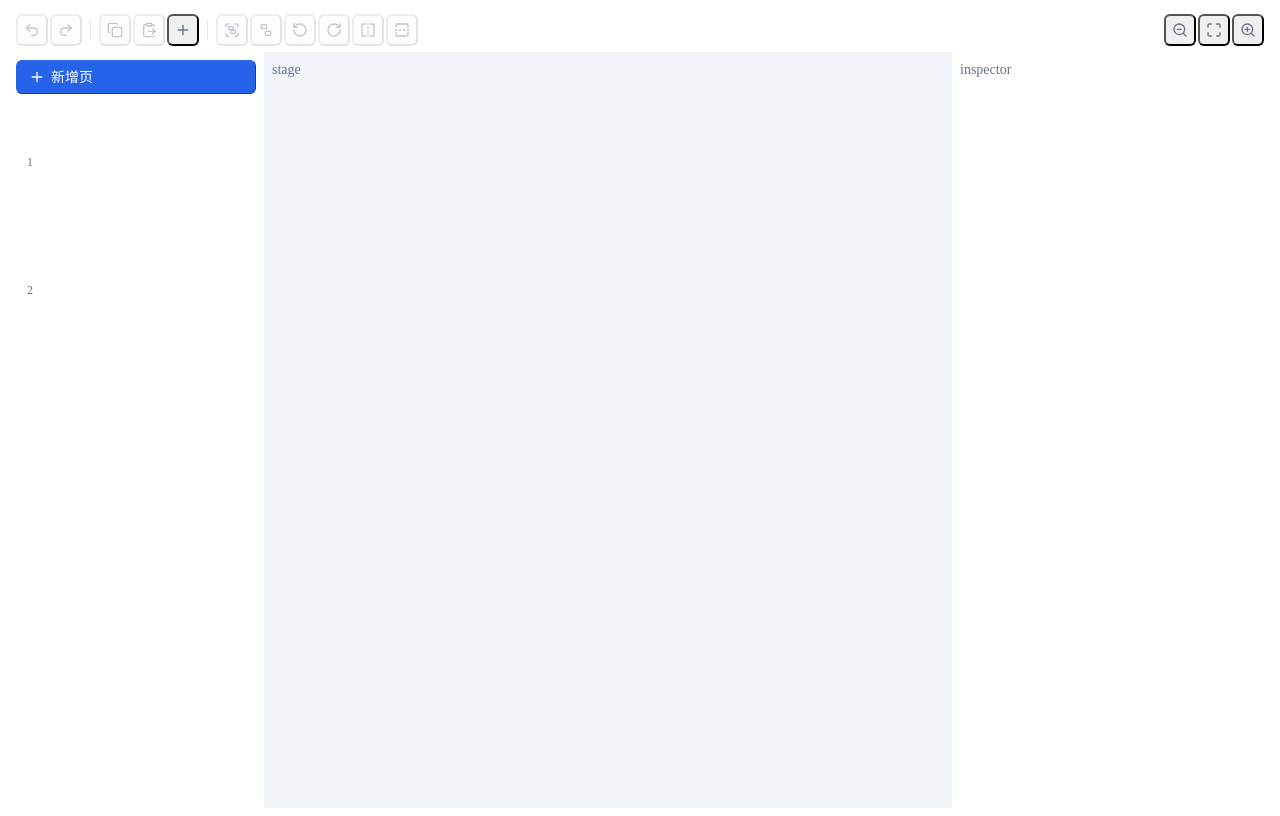
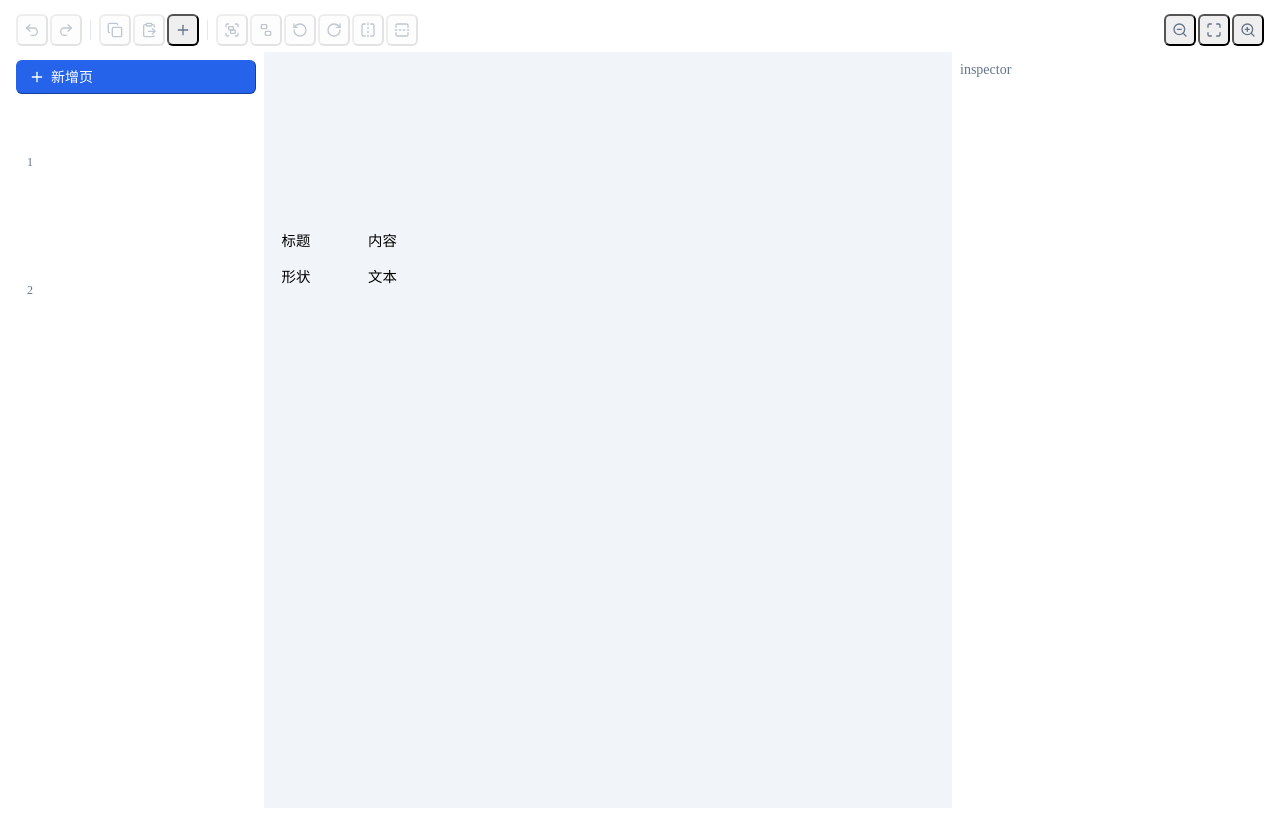
Before and after one commit to ijry/ppt4ai, a Vue app in the folder apps/playground/: page / in a window 1280 px wide. Built offline with nearby package versions, Linux system fonts and the light colour scheme.

Commit message:
feat(playground): canvas stage wrapping PptEditor with zoom

```diff
--- a/apps/playground/src/EditorApp.vue
+++ b/apps/playground/src/EditorApp.vue
@@ -33,6 +33,7 @@ function onZoom(kind: 'in' | 'out' | 'fit'): void {
   const page = snapshot.value.slides[snapshot.value.activeSlideId]!.thumbnailScene.page
   zoom.value = kind === 'in' ? zoomIn(zoom.value) : kind === 'out' ? zoomOut(zoom.value) : fitZoom({ w: 960, h: 540 }, page)
 }
+function onStageUpdate(next: typeof snapshot.value): void { snapshot.value = next }
 </script>
 <template>
   <div class="grid h-screen grid-rows-[auto_1fr] bg-bg text-text">
@@ -48,7 +49,7 @@ function onZoom(kind: 'in' | 'out' | 'fit'): void {
         class="min-h-0 overflow-y-auto border-r border-border bg-surface"
         @select="selectSlide" @add="addSlide" @duplicate="duplicateSlide" @delete="deleteSlide" @move="moveSlide"
       />
-      <CanvasStage :snapshot="snapshot" class="min-h-0 overflow-auto" />
+      <CanvasStage :snapshot="snapshot" :host="host" :zoom="zoom" class="min-h-0 overflow-auto" @update="onStageUpdate" />
       <Inspector :snapshot="snapshot" class="min-h-0 overflow-y-auto border-l border-border bg-surface" />
     </div>
   </div>
--- /dev/null
+++ b/apps/playground/src/editor/stage-bindings.ts
@@ -0,0 +1,27 @@
+import type { SceneGraph } from '@ppt4ai/render'
+import type { TextBody } from '@ppt4ai/model'
+import { normalizeTextElement } from '@ppt4ai/text'
+import type { PlaygroundPresentationSnapshot } from '../presentation-host'
+
+export interface StageBindings {
+  scene: SceneGraph
+  selectedElementId: string | undefined
+  selectedElementIds: string[]
+  textBodies: Record<string, TextBody>
+}
+
+export function stageBindings(snapshot: PlaygroundPresentationSnapshot): StageBindings {
+  const slide = snapshot.slides[snapshot.activeSlideId]!
+  const selectedElementIds = [...slide.engineState.selection]
+  const textBodies: Record<string, TextBody> = {}
+  for (const el of Object.values(slide.engineState.document.elements)) {
+    const element = el as { id: string; kind: string }
+    if (element.kind === 'text') textBodies[element.id] = normalizeTextElement(el as never)
+  }
+  return {
+    scene: slide.thumbnailScene,
+    selectedElementId: selectedElementIds.length === 1 ? selectedElementIds[0] : undefined,
+    selectedElementIds,
+    textBodies,
+  }
+}
--- a/apps/playground/src/regions/CanvasStage.vue
+++ b/apps/playground/src/regions/CanvasStage.vue
@@ -1,7 +1,59 @@
 <script setup lang="ts">
-import type { PlaygroundPresentationSnapshot } from '../presentation-host'
-defineProps<{ snapshot: PlaygroundPresentationSnapshot }>()
+import { computed } from 'vue'
+import { PptEditor, type TableCellSelection } from '@ppt4ai/editor'
+import type { Fill, StrokeStyle, TableBorder, TextBody } from '@ppt4ai/model'
+import { stageBindings } from '../editor/stage-bindings'
+import type { PlaygroundPresentationHost, PlaygroundPresentationSnapshot } from '../presentation-host'
+
+const props = defineProps<{ snapshot: PlaygroundPresentationSnapshot; host: PlaygroundPresentationHost; zoom: number }>()
+const emit = defineEmits<{ update: [PlaygroundPresentationSnapshot] }>()
+
+const b = computed(() => stageBindings(props.snapshot))
+const tableCellSelection = computed(() => {
+  const s = props.snapshot.slides[props.snapshot.activeSlideId]!.engineState.tableCellSelection
+  return s ? { elementId: s.elementId, row: s.row, column: s.column } : undefined
+})
+
+function selectElements(p: { elementIds: string[] }): void { emit('update', props.host.selectElements(p.elementIds)) }
+function groupSelected(): void { emit('update', props.host.groupSelected()) }
+function ungroupSelected(p: { groupId: string }): void { emit('update', props.host.ungroupSelected(p.groupId)) }
+function resizeSelected(p: { elementIds: string[]; bounds: { x: number; y: number; w: number; h: number } }): void { emit('update', props.host.resizeSelected(p.elementIds, p.bounds)) }
+function moveElement(p: { nodeId: string; dx: number; dy: number }): void { if (p.dx === 0 && p.dy === 0) return; emit('update', props.host.moveSelected(p.nodeId, p.dx, p.dy)) }
+function resizeElement(p: { elementId: string; bounds: { x: number; y: number; w: number; h: number } }): void { emit('update', props.host.resizeElement(p.elementId, p.bounds)) }
+function rotateImage(p: { elementId: string; rotation: number }): void { emit('update', props.host.rotateSelectedImage(p.elementId, p.rotation)) }
+function rotateElement(p: { elementId: string; rotation: number }): void { emit('update', props.host.rotateSelectedElement(p.elementId, p.rotation)) }
+function rotateSelection(p: { rotation: number }): void { emit('update', props.host.rotateSelection(p.rotation)) }
+function flipImage(p: { elementId: string; axis: 'horizontal' | 'vertical' }): void { emit('update', props.host.toggleSelectedImageFlip(p.elementId, p.axis)) }
+function flipElement(p: { elementId: string; axis: 'horizontal' | 'vertical' }): void { emit('update', props.host.toggleSelectedElementFlip(p.elementId, p.axis)) }
+function flipSelection(p: { axis: 'horizontal' | 'vertical' }): void { emit('update', props.host.flipSelection(p.axis)) }
+function updateTextElement(p: { elementId: string; body: TextBody }): void { emit('update', props.host.updateTextElement(p.elementId, p.body)) }
+function setShapeFill(fill: Fill | null): void { emit('update', props.host.setSelectedFill(fill)) }
+function setShapeStroke(stroke: Fill | null): void { emit('update', props.host.setSelectedStroke(stroke)) }
+function setShapeStrokeWidth(width: number | null): void { emit('update', props.host.setSelectedStrokeWidth(width)) }
+function setShapeStrokeStyle(style: StrokeStyle | null): void { emit('update', props.host.setSelectedStrokeStyle(style)) }
+function selectTableCell(p: { elementId: string; selection: TableCellSelection }): void {
+  const extend = p.selection.anchor.row !== p.selection.focus.row || p.selection.anchor.column !== p.selection.focus.column
+  emit('update', props.host.selectTableCell(p.elementId, p.selection.focus.row, p.selection.focus.column, extend))
+}
+function setTableCellFill(fill: Fill | null): void { emit('update', props.host.setTableCellFill(fill)) }
+function setTableCellBorders(borders: Partial<Record<'left' | 'right' | 'top' | 'bottom', TableBorder | null>>): void { emit('update', props.host.setTableCellBorders(borders)) }
+function setTableCellText(p: { elementId: string; point: { row: number; column: number }; body: TextBody }): void { emit('update', props.host.setTableCellText(p.elementId, p.point.row, p.point.column, p.body)) }
 </script>
 <template>
-  <div data-region="stage" class="p-2 text-sm text-muted">stage</div>
+  <div data-region="stage" class="flex items-start justify-center p-6">
+    <PptEditor
+      :scene="b.scene" :adapter="props.host.adapter" :snap-options="props.host.snapOptions"
+      :selected-element-id="b.selectedElementId" :selected-element-ids="b.selectedElementIds"
+      :table-cell-selection="tableCellSelection" :text-bodies="b.textBodies"
+      :zoom="props.zoom" :show-object-toolbar="false"
+      @selection-change="selectElements" @group="groupSelected" @ungroup="ungroupSelected"
+      @resize-selection="resizeSelected" @move-end="moveElement" @resize="resizeElement"
+      @rotate-image="rotateImage" @rotate-element="rotateElement" @rotate-selection="rotateSelection"
+      @flip-image="flipImage" @flip-element="flipElement" @flip-selection="flipSelection"
+      @text-edit="updateTextElement" @set-fill="setShapeFill" @set-stroke="setShapeStroke"
+      @set-stroke-width="setShapeStrokeWidth" @set-stroke-style="setShapeStrokeStyle"
+      @select-table-cell="selectTableCell" @set-table-cell-fill="setTableCellFill"
+      @set-table-cell-borders="setTableCellBorders" @table-cell-text="setTableCellText"
+    />
+  </div>
 </template>
```
Also changed, not shown: 1 other file (tests, documents, lock files or other folders).
